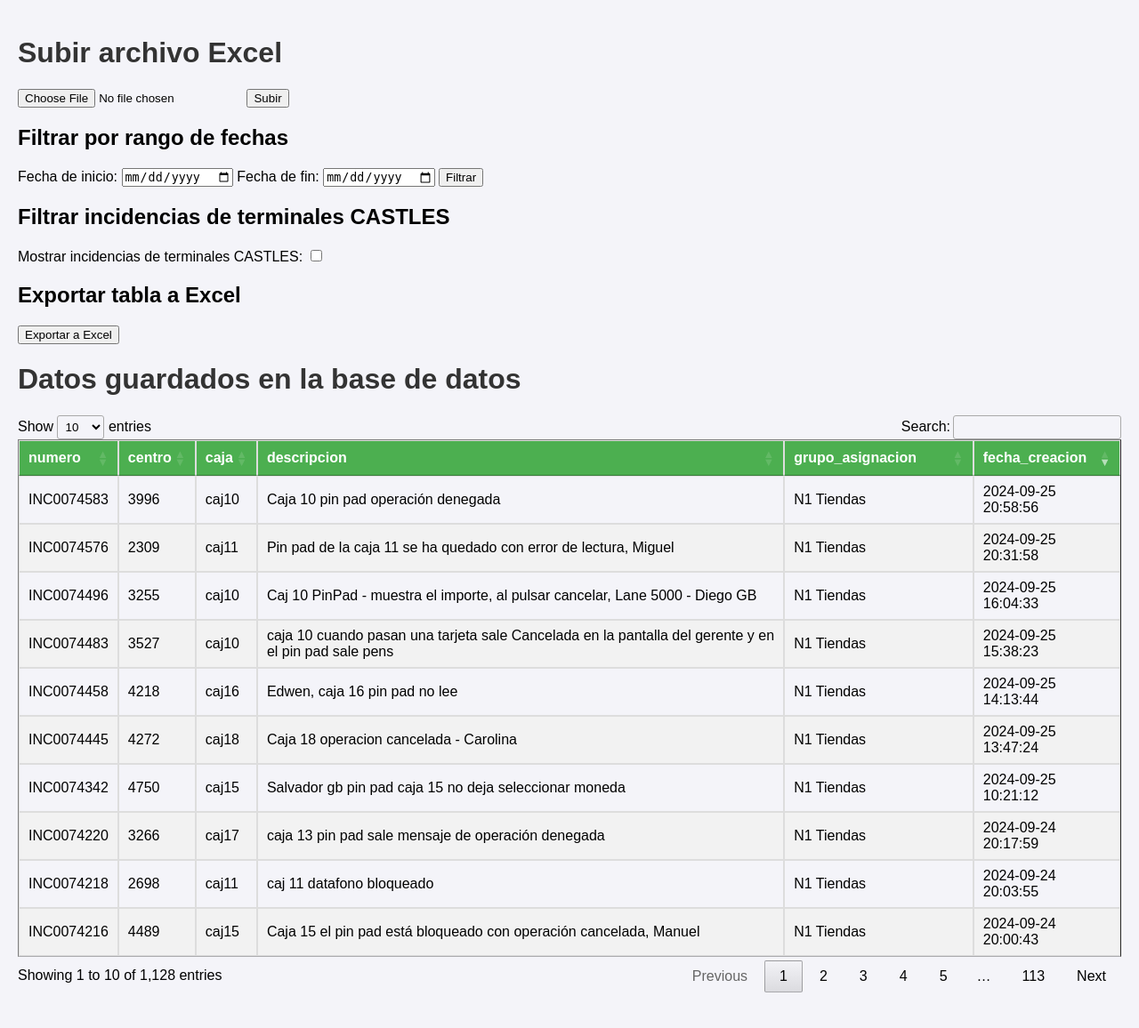
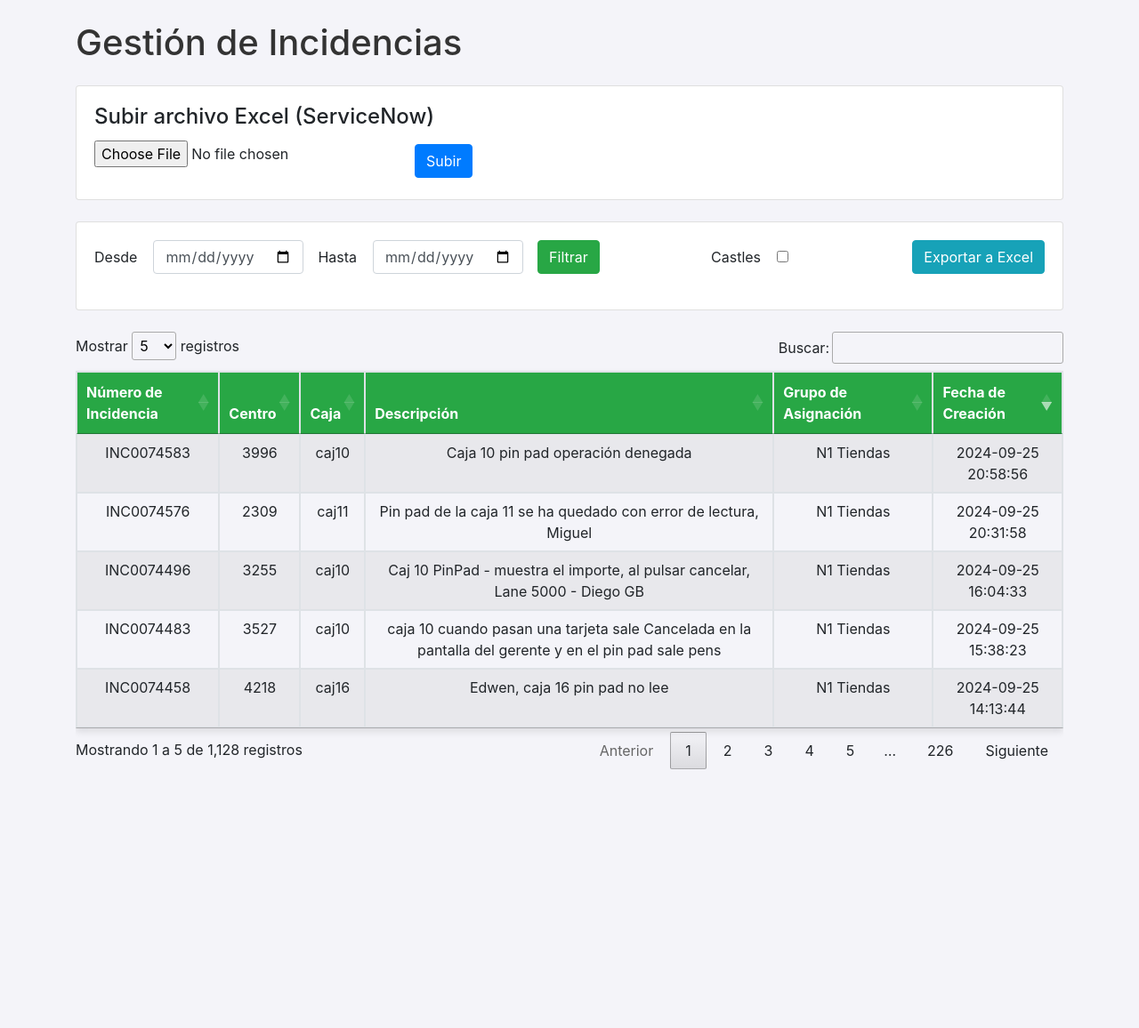
Before and after one commit to juliovcf/flask-upload-incidencias, a Flask app: page / in a window 1280 px wide. Shown: the whole page at 89% size. After the commit the page ends 865 px from the top, so only its background shows below. Run offline with Flask 3, Linux system fonts and the light colour scheme; data comes from the database, SQL or seed files in the repository; some libraries are stand-ins or nearby versions.

Commit message:
bootstrap

```diff
--- a/app.py
+++ b/app.py
@@ -17,53 +17,10 @@ excel_exporter = ExcelExporter()
 @app.route('/', methods=['GET', 'POST'])
 def upload_file_and_show_data():
     if request.method == 'POST' and 'file' in request.files:
-        file = request.files['file']
-        if file:
-            # Procesar el archivo de incidencias
-            df = pd.read_excel(file)
+        # Lógica para subir el archivo sigue igual...
+        pass
 
-            # Extraer "Centro" y "Caja"
-            df['Centro'] = df['Ubicación'].str.extract(r'(\d+)')
-            df['Caja'] = df['CI impactado'].str.extract(r'(caj\d+)')
-
-            # Seleccionar las columnas que queremos guardar y reordenar
-            df_to_save = df[['Número', 'Centro', 'Caja', 'Breve descripción', 'Grupo de asignación', 'Fecha de creación']]
-
-            # Convertir los NaN en cadenas vacías
-            df_to_save = df_to_save.fillna('')
-
-            # Asegurarse de que la fecha sea una cadena
-            df_to_save['Fecha de creación'] = df_to_save['Fecha de creación'].astype(str)
-
-            # Conectar a la base de datos
-            conn = sqlite3.connect('incidencias.db')
-            cursor = conn.cursor()
-
-            # Crear la tabla de incidencias si no existe
-            cursor.execute('''
-            CREATE TABLE IF NOT EXISTS incidencias (
-                numero TEXT PRIMARY KEY,
-                centro TEXT,
-                caja TEXT,
-                descripcion TEXT,
-                grupo_asignacion TEXT,
-                fecha_creacion TEXT
-            )
-            ''')
-
-            # Insertar los datos, verificando que no exista la misma incidencia
-            for index, row in df_to_save.iterrows():
-                cursor.execute('''
-                INSERT OR IGNORE INTO incidencias (numero, centro, caja, descripcion, grupo_asignacion, fecha_creacion)
-                VALUES (?, ?, ?, ?, ?, ?)
-                ''', (row['Número'], row['Centro'], row['Caja'], row['Breve descripción'], row['Grupo de asignación'], row['Fecha de creación']))
-
-            conn.commit()
-            conn.close()
-
-            return redirect(url_for('upload_file_and_show_data'))
-
-    # Cargar los datos de la base de datos y aplicar el filtro de fechas o Castles si es necesario
+    # Cargar los datos de la base de datos y aplicar los filtros
     start_date = request.args.get('start_date')
     end_date = request.args.get('end_date')
     filter_castles = request.args.get('filter_castles')
@@ -87,22 +44,28 @@ def upload_file_and_show_data():
         FROM incidencias
         JOIN castles ON incidencias.centro = castles.centro AND incidencias.caja = castles.caja
         '''
-        # Si ya hay condiciones (como las fechas), se aplicarán después del JOIN
         if conditions:
             query += ' WHERE ' + ' AND '.join(conditions)
     else:
-        # Si no hay filtro de Castles, simplemente aplicamos las condiciones de fecha (si las hay)
         if conditions:
             query += ' WHERE ' + ' AND '.join(conditions)
 
-    # Ejecutar la consulta
     df = pd.read_sql(query, conn)
     conn.close()
 
+    # Renombrar las columnas para que tengan nombres más legibles
+    df = df.rename(columns={
+        'numero': 'Número de Incidencia',
+        'centro': 'Centro',
+        'caja': 'Caja',
+        'descripcion': 'Descripción',
+        'grupo_asignacion': 'Grupo de Asignación',
+        'fecha_creacion': 'Fecha de Creación'
+    })
+
     # Renderizar la tabla como HTML
-    table_html = df.to_html(classes='data', index=False)
+    table_html = df.to_html(classes='table table-striped table-hover table-bordered', index=False)
 
-    # Renderizar la página con la tabla, el formulario de fechas y el formulario para subir archivo
     return render_template('index.html', table=table_html, start_date=start_date, end_date=end_date)
 
 # Nueva ruta para exportar la tabla en Excel
--- a/templates/index.html
+++ b/templates/index.html
@@ -3,45 +3,47 @@
 <head>
     <meta charset="UTF-8">
     <meta name="viewport" content="width=device-width, initial-scale=1.0">
-    <title>Datos Guardados</title>
+    <title>Gestión de Incidencias</title>
+
+    <!-- Bootstrap CSS -->
+    <link href="https://stackpath.bootstrapcdn.com/bootstrap/4.5.2/css/bootstrap.min.css" rel="stylesheet">
+
     <style>
         body {
-            font-family: Arial, sans-serif;
-            margin: 0;
-            padding: 20px;
             background-color: #f4f4f9;
         }
         h1 {
             color: #333;
         }
-        a {
-            text-decoration: none;
-            color: #007BFF;
+        .filters {
+            display: flex;
+            gap: 20px;
             margin-bottom: 20px;
-            display: inline-block;
+            justify-content: space-between;
         }
-        table.data {
-            width: 100%;
-            border-collapse: collapse;
+        .filters form {
+            display: inline-flex;
+            align-items: center;
+        }
+        .filters label {
+            margin-right: 10px;
+        }
+        .export-btn {
+            margin-left: 10px;
+        }
+        .table-container {
             margin-top: 20px;
         }
-        table.data th, table.data td {
-            border: 1px solid #ddd;
-            padding: 8px;
+        th {
+            text-align: center;
+            background-color: #28a745;
+            color: white;
         }
-        table.data th {
-            background-color: #4CAF50;
-            color: white;
-            text-align: left;
+        td {
+            text-align: center;
         }
-        table.data tr:nth-child(even) {
-            background-color: #f2f2f2;
-        }
-        table.data tr:hover {
-            background-color: #ddd;
-        }
-        table.data td {
-            text-align: left;
+        table {
+            box-shadow: 0 4px 8px rgba(0,0,0,0.1);
         }
     </style>
 
@@ -55,60 +57,92 @@
     <script type="text/javascript" charset="utf8" src="https://cdn.datatables.net/1.11.5/js/jquery.dataTables.js"></script>
 </head>
 <body>
-    <h1>Subir archivo Excel</h1>
-    <form method="post" enctype="multipart/form-data">
-      <input type="file" name="file">
-      <input type="submit" value="Subir">
-    </form>
 
-    <!-- Filtrar por rango de fechas -->
-    <h2>Filtrar por rango de fechas</h2>
-    <form method="get" action="/">
-        <!-- Mantener el valor del filtro de CASTLES -->
-        <input type="hidden" name="filter_castles" value="{{ 'true' if request.args.get('filter_castles') == 'true' else '' }}">
+    <div class="container mt-4">
+        <h1 class="mb-4">Gestión de Incidencias</h1>
 
-        <label for="start_date">Fecha de inicio:</label>
-        <input type="date" id="start_date" name="start_date" value="{{ start_date }}">
+        <!-- Formulario para subir archivo Excel -->
+        <div class="card mb-4">
+            <div class="card-body">
+                <h4 class="card-title">Subir archivo Excel (ServiceNow)</h4>
+                <form method="post" enctype="multipart/form-data" class="d-flex align-items-center">
+                    <div class="form-group mr-3">
+                        <input type="file" class="form-control-file" name="file" required>
+                    </div>
+                    <button type="submit" class="btn btn-primary">Subir</button>
+                </form>
+            </div>
+        </div>
 
-        <label for="end_date">Fecha de fin:</label>
-        <input type="date" id="end_date" name="end_date" value="{{ end_date }}">
 
-        <input type="submit" value="Filtrar">
-    </form>
+        <!-- Filtros en una fila -->
+        <div class="card mb-4">
+            <div class="card-body">
+                <div class="filters">
+                    <!-- Filtro de fechas -->
+                    <form method="get" action="/" class="form-inline">
+                        <div class="form-group mr-3">
+                            <label for="start_date">Desde</label>
+                            <input type="date" id="start_date" name="start_date" class="form-control ml-2" value="{{ start_date }}">
+                        </div>
+                        <div class="form-group mr-3">
+                            <label for="end_date">Hasta</label>
+                            <input type="date" id="end_date" name="end_date" class="form-control ml-2" value="{{ end_date }}">
+                        </div>
+                        <input type="hidden" name="filter_castles" value="{{ 'true' if request.args.get('filter_castles') == 'true' else '' }}">
+                        <button type="submit" class="btn btn-success">Filtrar</button>
+                    </form>
 
-    <!-- Filtrar incidencias de terminales CASTLES -->
-    <h2>Filtrar incidencias de terminales CASTLES</h2>
-    <form method="get" action="/" id="castles_filter_form">
-        <!-- Mantener los valores de las fechas -->
-        <input type="hidden" name="start_date" value="{{ start_date }}">
-        <input type="hidden" name="end_date" value="{{ end_date }}">
+                    <!-- Filtro de Castles -->
+                    <form method="get" action="/" id="castles_filter_form" class="form-inline ml-3">
+                        <input type="hidden" name="start_date" value="{{ start_date }}">
+                        <input type="hidden" name="end_date" value="{{ end_date }}">
+                        <div class="form-group">
+                            <label for="filter_castles">Castles</label>
+                            <input type="checkbox" id="filter_castles" name="filter_castles" class="form-check-input ml-2" value="true"
+                                {% if request.args.get('filter_castles') == 'true' %} checked {% endif %}>
+                        </div>
+                    </form>
 
-        <label for="filter_castles">Mostrar incidencias de terminales CASTLES:</label>
-        <input type="checkbox" id="filter_castles" name="filter_castles" value="true"
-            {% if request.args.get('filter_castles') == 'true' %} checked {% endif %}>
-    </form>
+                    <!-- Botón para exportar -->
+                    <form method="get" action="/export_excel" class="form-inline ml-3">
+                        <input type="hidden" name="start_date" value="{{ start_date }}">
+                        <input type="hidden" name="end_date" value="{{ end_date }}">
+                        <input type="hidden" name="filter_castles" value="{{ 'true' if request.args.get('filter_castles') == 'true' else '' }}">
+                        <button type="submit" class="btn btn-info export-btn">Exportar a Excel</button>
+                    </form>
+                </div>
+            </div>
+        </div>
 
-    <!-- Botón para exportar la tabla a Excel -->
-    <h2>Exportar tabla a Excel</h2>
-    <form method="get" action="/export_excel">
-        <!-- Mantener los valores de los filtros en la exportación -->
-        <input type="hidden" name="start_date" value="{{ start_date }}">
-        <input type="hidden" name="end_date" value="{{ end_date }}">
-        <input type="hidden" name="filter_castles" value="{{ 'true' if request.args.get('filter_castles') == 'true' else '' }}">
-
-        <input type="submit" value="Exportar a Excel">
-    </form>
-
-    <h1>Datos guardados en la base de datos</h1>
-
-    <!-- Tabla con los datos -->
-    {{ table|safe }}
+        <!-- Tabla de resultados -->
+        <div class="table-container">
+            <div class="table-responsive">
+                {{ table|safe }}
+            </div>
+        </div>
+    </div>
 
     <!-- Inicializar DataTables -->
     <script>
         $(document).ready(function() {
             $('table').DataTable({
-                "order": [[ 5, "desc" ]]  // Ordenar por la columna de Fecha de creación (columna 5)
+                "order": [[ 5, "desc" ]],  // Ordenar por la columna de Fecha de creación (columna 5)
+                "paging": true,
+                "lengthMenu": [5, 10, 25, 50],
+                "language": {
+                    "search": "Buscar:",
+                    "lengthMenu": "Mostrar _MENU_ registros",
+                    "info": "Mostrando _START_ a _END_ de _TOTAL_ registros",
+                    "infoEmpty": "No hay registros disponibles",
+                    "infoFiltered": "(filtrado de _MAX_ registros totales)",
+                    "paginate": {
+                        "first": "Primero",
+                        "last": "Último",
+                        "next": "Siguiente",
+                        "previous": "Anterior"
+                    }
+                }
             });
 
             // Aplicar automáticamente el filtro CASTLES al marcar/desmarcar el checkbox
@@ -117,5 +151,9 @@
             });
         });
     </script>
+
+    <!-- Bootstrap JS -->
+    <script src="https://stackpath.bootstrapcdn.com/bootstrap/4.5.2/js/bootstrap.min.js"></script>
+
 </body>
 </html>
```
